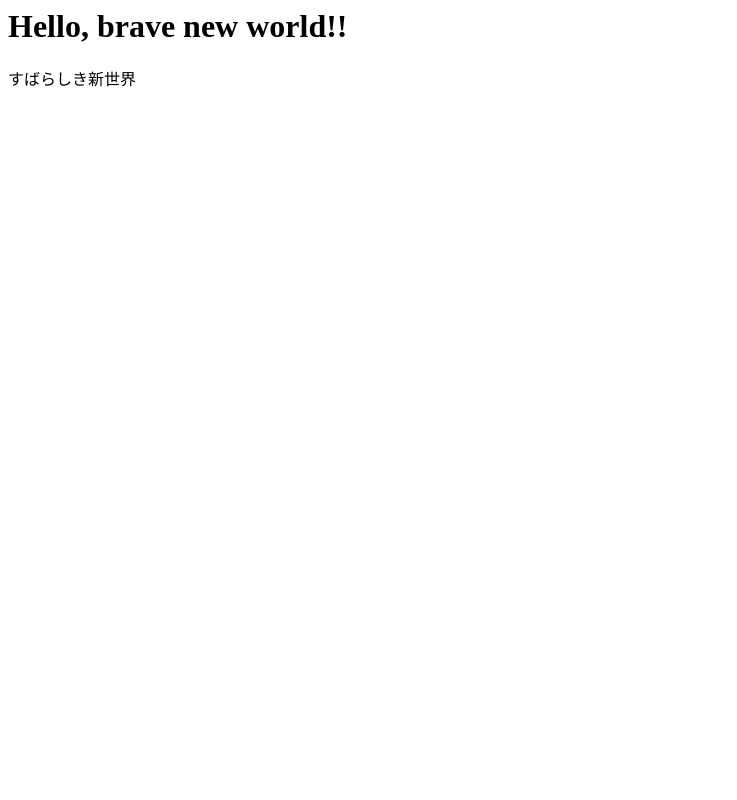
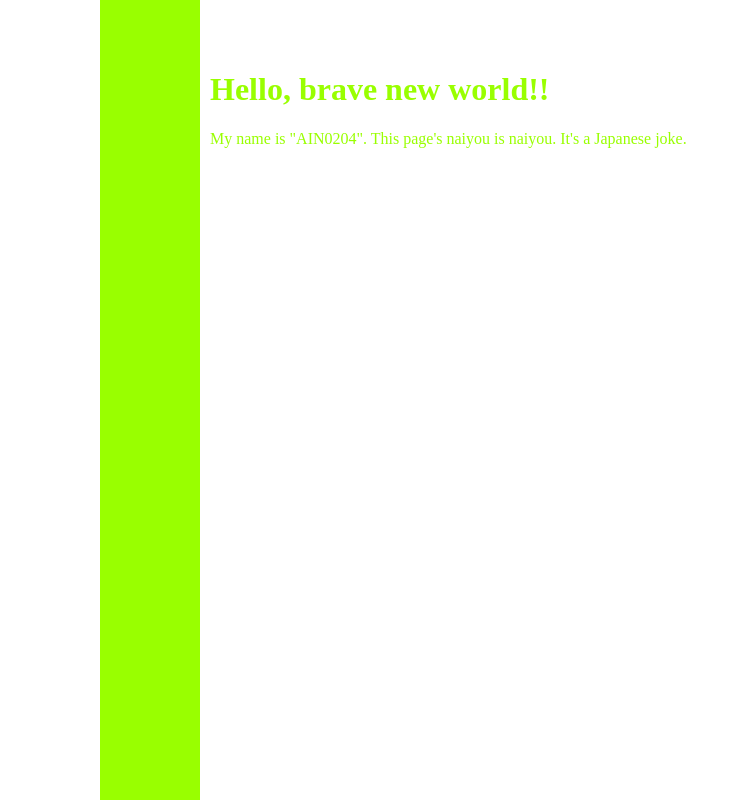
Before and after one commit to AIN0204/ain0204.github.io, a plain HTML site: page index.html in a window 1280 px wide. Shown: the whole page, without its empty margins (0-737 px from the left). Drawn offline with Linux system fonts and the light colour scheme.

Commit message:
add style.css

```diff
--- a/index.html
+++ b/index.html
@@ -1,2 +1,15 @@
-<h1>Hello, brave new world!!</h1>
-<p>すばらしき新世界</p>
+<!DOCTYPE html>
+<html lang="ja">
+  <head>
+    <meta charset="UTF-8">
+    <title>MyPage</title>
+    <link rel="stylesheet" type="text/css" href="style.css">
+  </head>
+  <body>
+    <div id="side_square"></div>
+    <div id="content">
+      <h1>Hello, brave new world!!</h1>
+      <p>My name is "AIN0204". This page's naiyou is naiyou. It's a Japanese joke.</p>
+    </div>
+  </body>
+</html>
--- /dev/null
+++ b/style.css
@@ -0,0 +1,18 @@
+body { margin: 0px; }
+
+h1, p { color: #99FF00; }
+
+#side_square {
+    float: left;
+    margin: 0px 0px 0px 100px;
+    width: 100px;
+    height: 100vh;
+    background: #99FF00;
+}
+
+#content {
+    float: left;
+    position:relative;
+    padding-top: 50px;
+    padding-left: 10px;
+}
```
